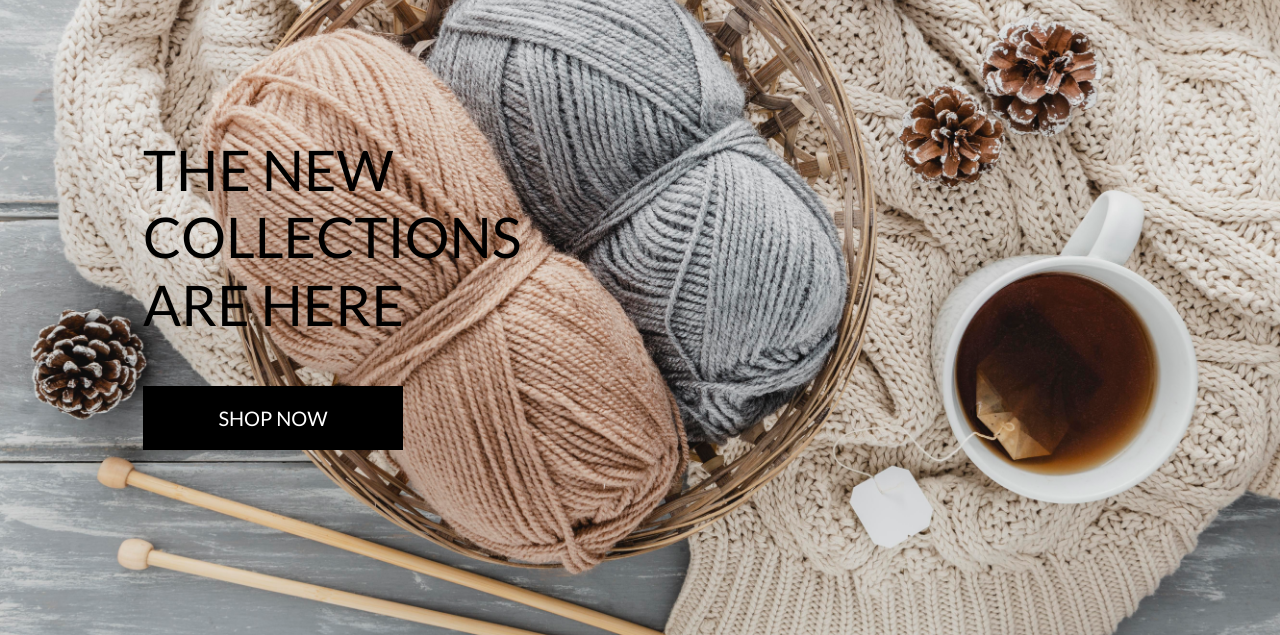
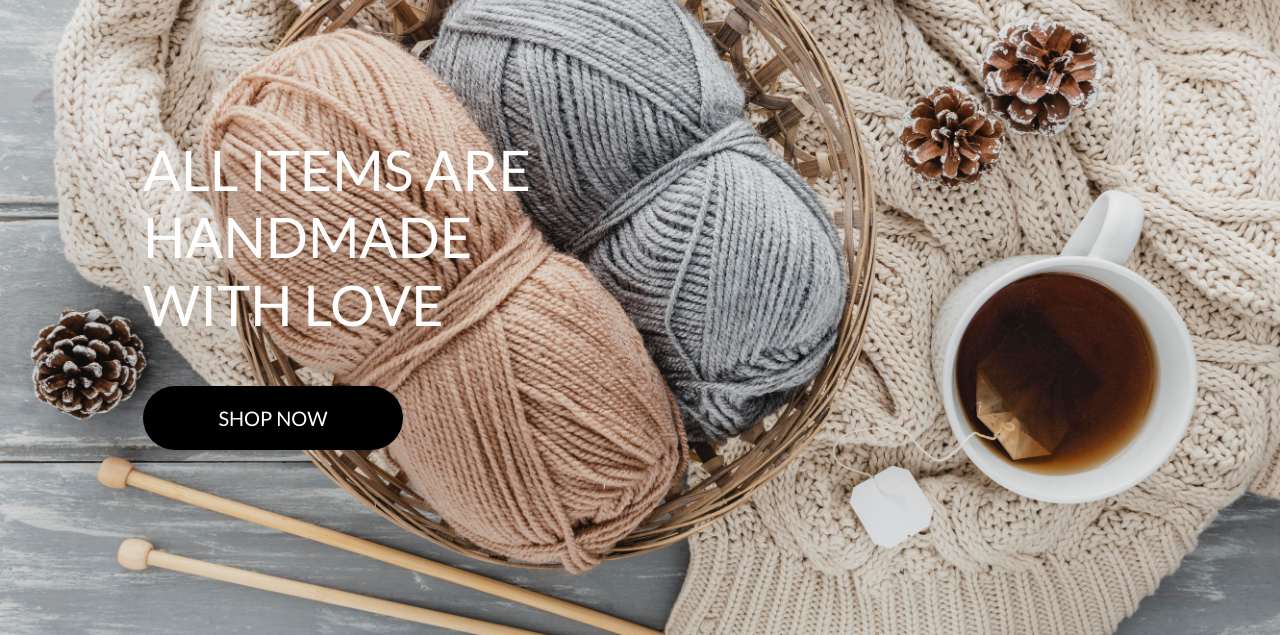
Before and after one commit to ValeP314/pp5-tangled-treasures, a Django app: page / in a window 1280 px wide. Shown: the part 165-800 px from the top of the page. Run offline with Django 3.2, Linux system fonts and the light colour scheme; some libraries are stand-ins or nearby versions.

Commit message:
Added item details functionality

```diff
--- a/home/templates/home/index.html
+++ b/home/templates/home/index.html
@@ -13,12 +13,12 @@
     <div class="container h-100">
         <div class="row h-100">
             <div class="col-7 col-md-6 my-auto">
-                <h1 class="display-4 logo-font text-black">
-                    The new collections are here
+                <h1 class="display-4 logo-font text-white">
+                    All items are <strong>Handmade with Love</strong>
                 </h1>
                 <div class="my-5">
                     <h4>
-                        <a href="" class="shop-now-button btn btn-lg rounded-0 text-uppercase py-3">Shop Now</a>
+                        <a href="{% url 'items' %}" class="shop-now-button btn btn-lg rounded-pill text-uppercase py-3">Shop Now</a>
                     </h4>
                 </div>
             </div>
--- a/items/templates/items/items.html
+++ b/items/templates/items/items.html
@@ -26,11 +26,11 @@
                         <div class="col-sm-6 col-md-6 col-lg-4 col-xl-3">
                             <div class="card h-100 border-0">
                                 {% if item.image %}
-                                <a href="">
+                                <a href="{% url 'item_detail' item.id %}">
                                     <img class="card-img-top img-fluid" src="{{ item.image.url }}" alt="{{ item.name }}">
                                 </a>
                                 {% else %}
-                                <a href="">
+                                <a href="{% url 'item_detail' item.id %}">
                                     <img class="card-img-top img-fluid" src="{{ MEDIA_URL }}noimage.png" alt="{{ item.name }}">
                                 </a>
                                 {% endif %}
--- a/items/urls.py
+++ b/items/urls.py
@@ -2,5 +2,6 @@ from django.urls import path
 from . import views
 
 urlpatterns = [
-    path('', views.all_items, name='items')
+    path('', views.all_items, name='items'),
+    path('<item_id>', views.item_detail, name='item_detail'),
 ]
--- a/static/css/base.css
+++ b/static/css/base.css
@@ -99,3 +99,14 @@ body {
         padding-top: 164px;
     }
 }
+
+/* pad the top a bit when navbar is collapsed on mobile */
+@media (max-width: 991px) {
+    .header-container {
+        padding-top: 116px;
+    }
+
+    body {
+        height: calc(100vh - 116px);
+    }
+}
--- a/templates/includes/main-nav.html
+++ b/templates/includes/main-nav.html
@@ -4,11 +4,11 @@
             <a class="logo-font font-weight-bold nav-link text-black mr-5" href="#" id="all-products-link" data-toggle="dropdown" aria-haspopup="true" aria-expanded="false">
                 All Products
             </a>
-            <div class="dropdown-menu border-0" aria-labelledby="all-products-link">
+            <div class="dropdown-menu border-0" aria-labelledby="all-items-link">
                 <a href="" class="dropdown-item">By Price</a>
                 <a href="" class="dropdown-item ">By Rating</a>
                 <a href="" class="dropdown-item ">By Category</a>
-                <a href="" class="dropdown-item">All Products</a>
+                <a href="{% url 'items' %}" class="dropdown-item">All Items</a>
             </div>
         </li>
 
```
Also changed, not shown: items/templates/items/item_detail.html (added, +43 -0 lines), items/views.py (+14 -1 lines), items/models.py (line endings or trailing spaces).
